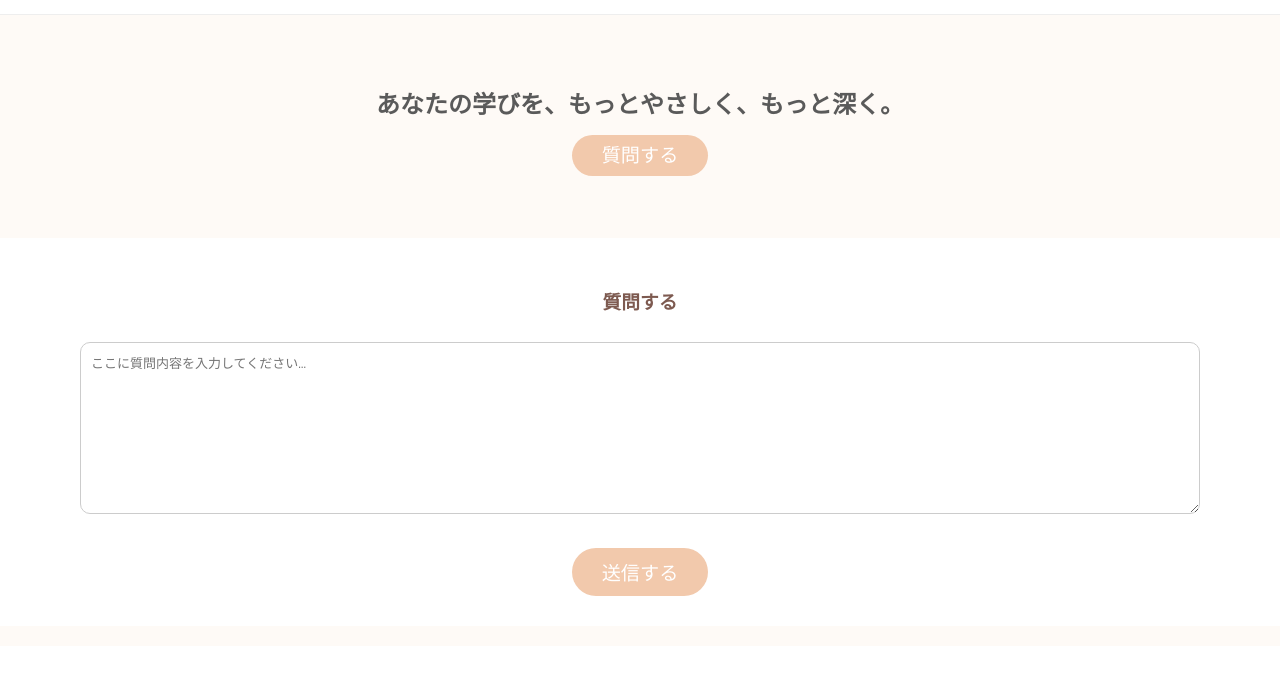
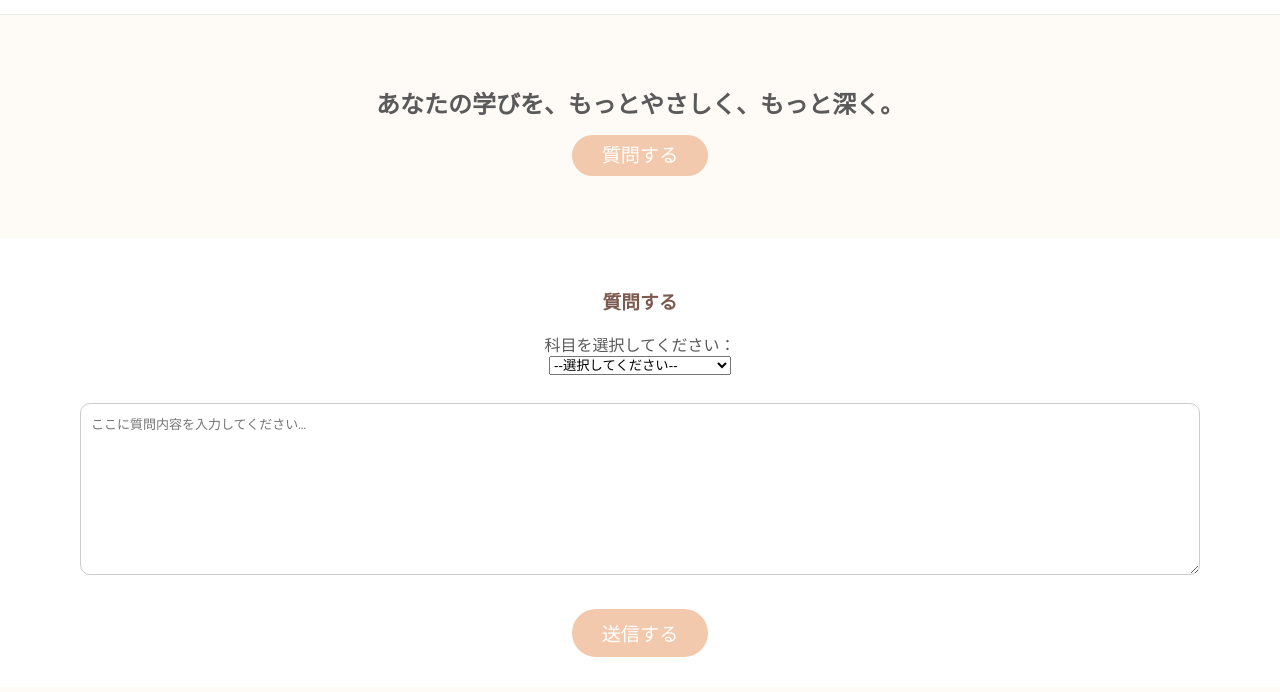
Before and after one commit to mhbmhb/eiyogaku-portal, a plain HTML site: page index.html in a window 1280 px wide. Shown: the part 81-773 px from the top of the page. Drawn offline with Linux system fonts and the light colour scheme.

Commit message:
Update index.html

```diff
--- a/index.html
+++ b/index.html
@@ -25,6 +25,24 @@
  <section id="form">
   <h3>質問する</h3>
   <form action="#" method="post">
+   <label for="subject">科目を選択してください：</label><br>
+<select name="subject" id="subject" required>
+  <option value="">--選択してください--</option>
+  <option value="解剖生理学実験">解剖生理学実験</option>
+  <option value="給食経営管理論">給食経営管理論</option>
+  <option value="保健福祉概論">保健福祉概論</option>
+  <option value="給食経営管理実習">給食経営管理実習</option>
+  <option value="公衆栄養学">公衆栄養学</option>
+  <option value="栄養生化学実験">栄養生化学実験</option>
+  <option value="臨床栄養学実習">臨床栄養学実習</option>
+  <option value="臨床栄養学">臨床栄養学</option>
+  <option value="食品衛生学">食品衛生学</option>
+  <option value="応用栄養学">応用栄養学</option>
+  <option value="病理学">病理学</option>
+  <option value="臨床栄養カウンセリング論">臨床栄養カウンセリング論</option>
+  <option value="食品学実験">食品学実験</option>
+</select>
+<br><br>
     <textarea name="question" placeholder="ここに質問内容を入力してください…" required></textarea>
     <br>
     <button type="submit" class="submit-button">送信する</button>
```
